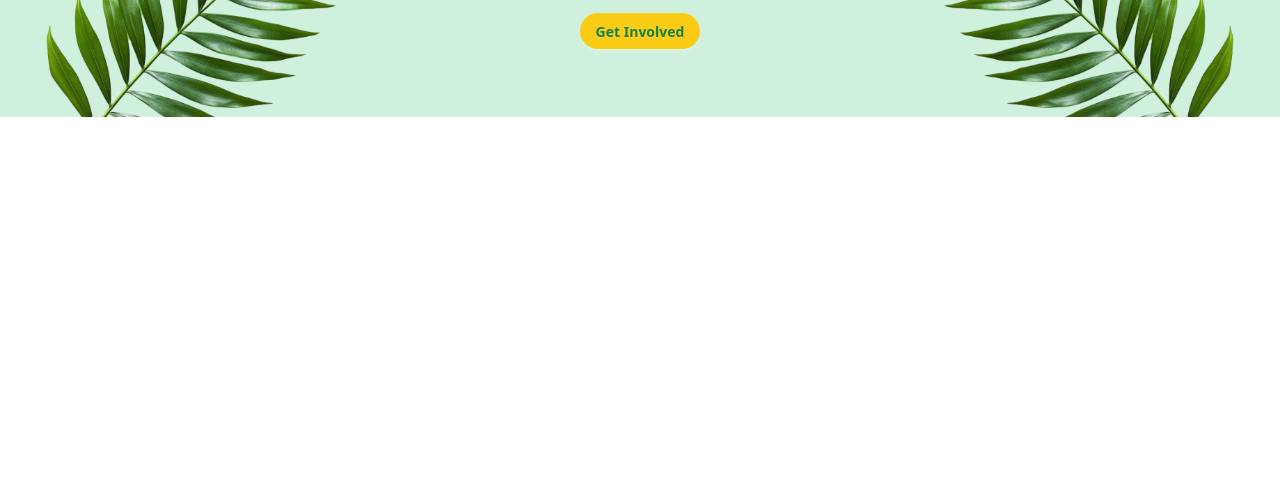
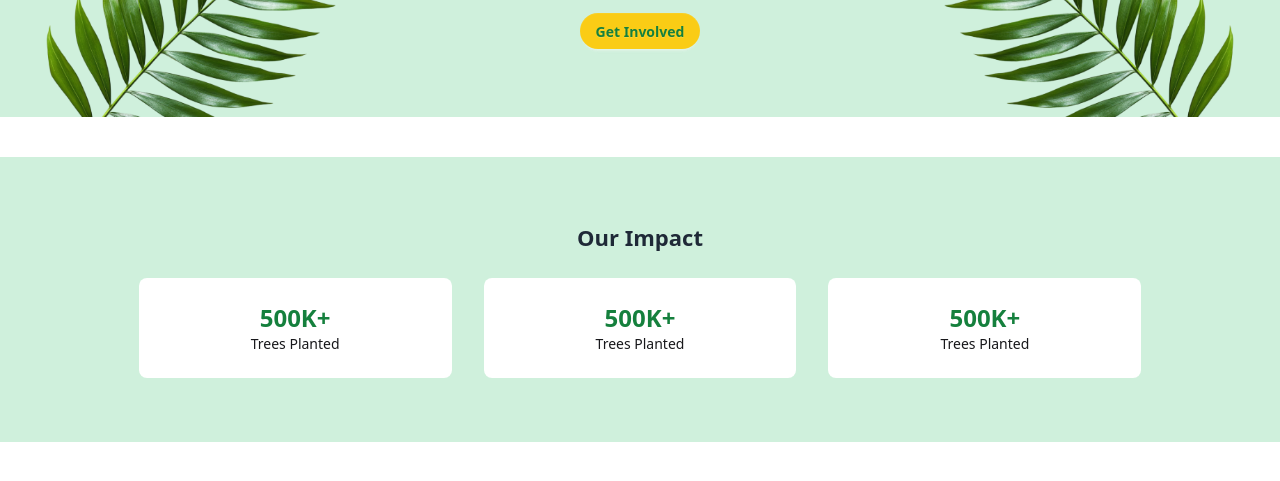
Before and after one commit to HSBHasib/PH-JS-Green-Earth-PJ, a plain HTML site: page index.html in a window 1280 px wide. Shown: the part 227-708 px from the top of the page. Drawn offline with nearby package versions, Linux system fonts and the light colour scheme.

Commit message:
add impact section

```diff
--- a/index.html
+++ b/index.html
@@ -52,6 +52,40 @@
         </section>
     </header>
 
+    <!-- Main Section -->
+    <main>
+        <!-- Choose Your Trees Section -->
+        <section>
+
+        </section>
+
+        <!-- About the Campaign Section -->
+        <section></section>
+
+        <!-- Our Impact Section -->
+        <section class="bg-[#CFF0DC] flex justify-center items-center my-10 py-16">
+            <div class="text-center space-y-6">
+                <h1 class="font-semibold text-[22px] text-[#1F2937]">Our Impact</h1>
+                <div class="flex gap-8">
+                    <div class="flex flex-col justify-center items-center px-28 py-6 bg-white rounded-lg">
+                        <h2 class="text-[#15803D] font-bold text-2xl">500K+</h2>
+                        <p class="text-[09090B] text-sm">Trees Planted</p>
+                    </div>
+                    <div class="flex flex-col justify-center items-center px-28 py-6 bg-white rounded-lg">
+                        <h2 class="text-[#15803D] font-bold text-2xl">500K+</h2>
+                        <p class="text-[09090B] text-sm">Trees Planted</p>
+                    </div>
+                    <div class="flex flex-col justify-center items-center px-28 py-6 bg-white rounded-lg">
+                        <h2 class="text-[#15803D] font-bold text-2xl">500K+</h2>
+                        <p class="text-[09090B] text-sm">Trees Planted</p>
+                    </div>
+                </div>
+
+            </div>
+        </section>
+
+    </main>
+
     <script src="./script.js"></script>
 </body>
 </html>
```
